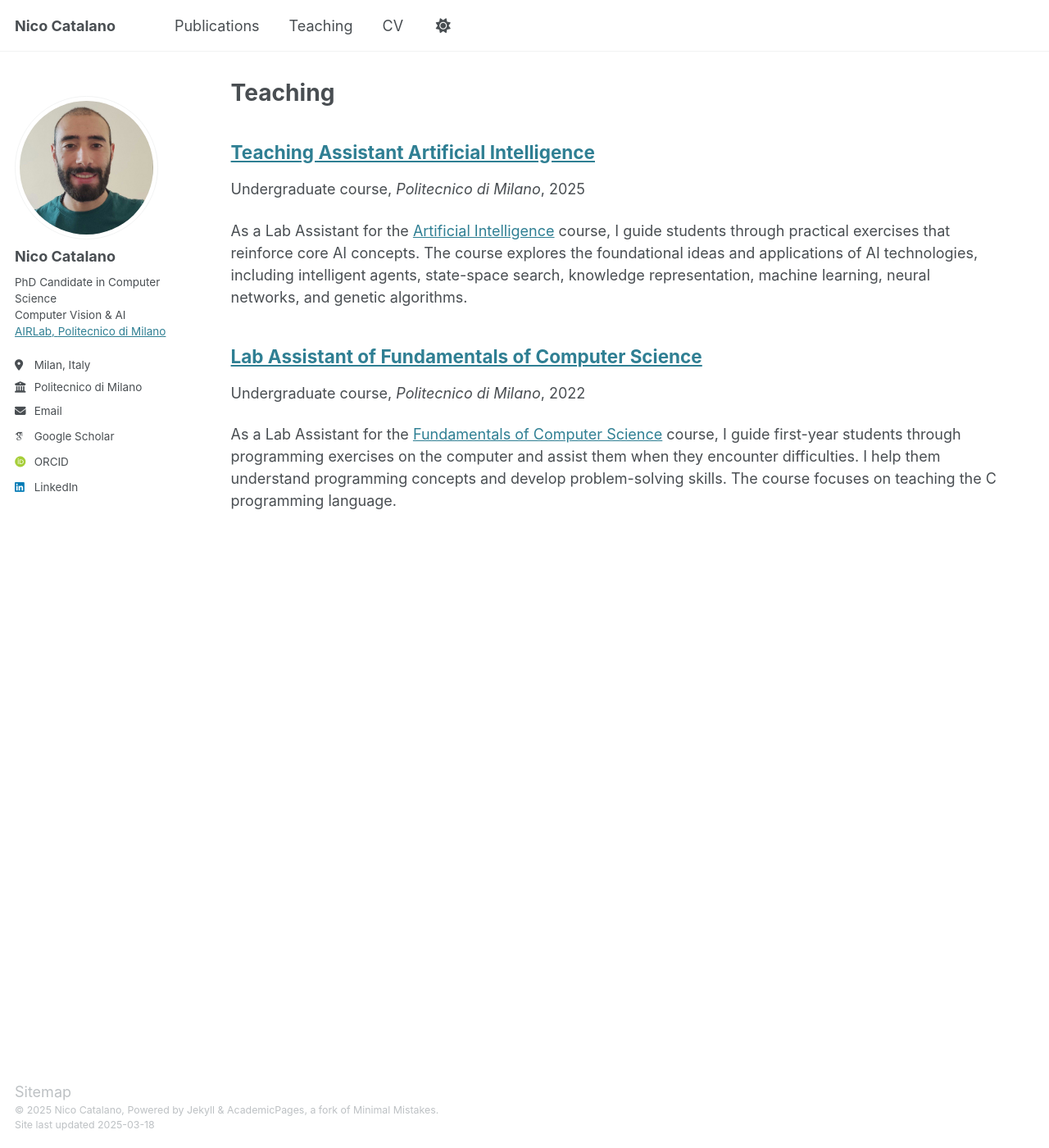
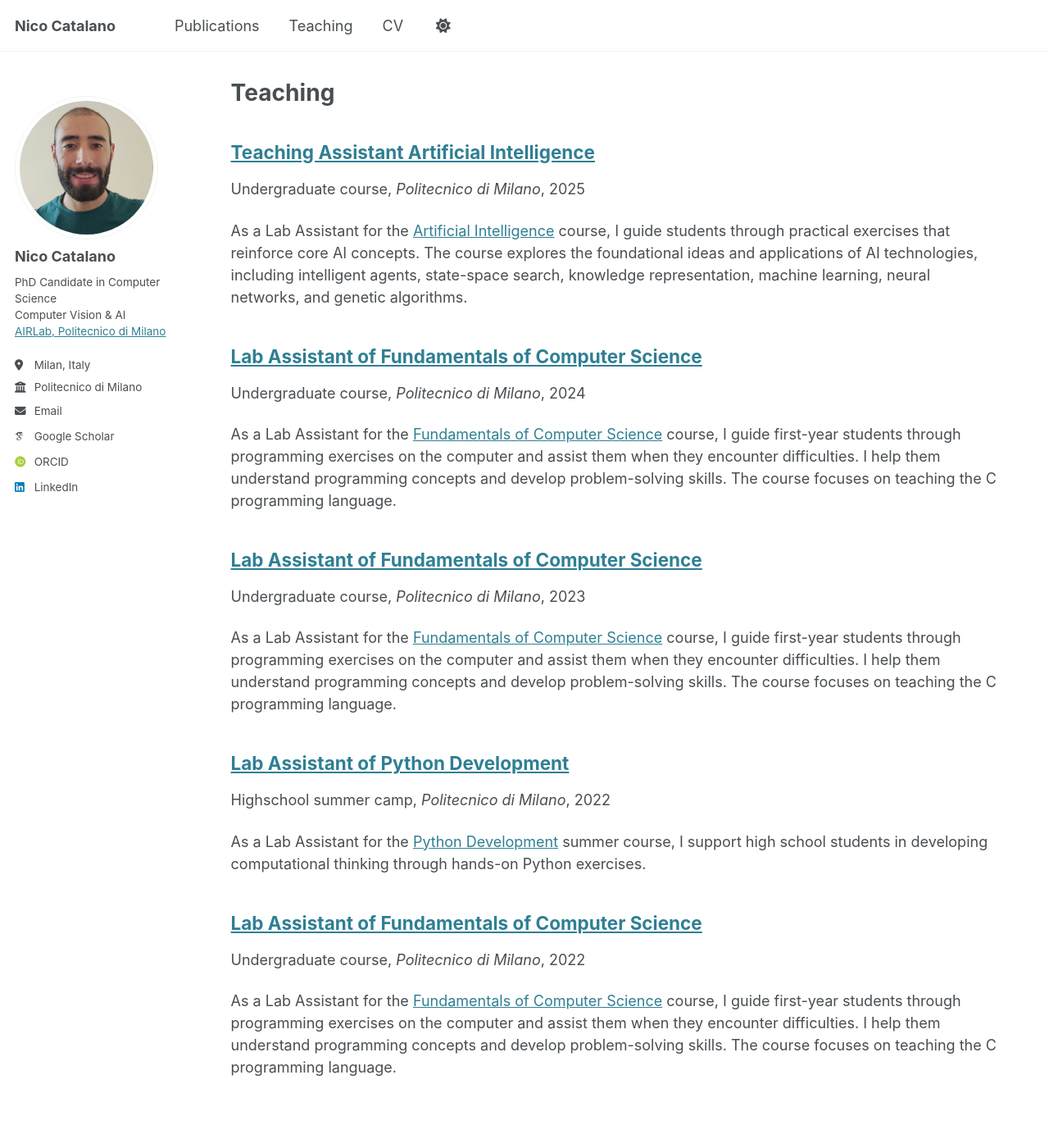
Before and after one commit to NicoCatalano/NicoCatalano.github.io, a Jekyll site: the page built from _pages/teaching.html, in a window 1280 px wide and 1400 px high. Shown: the whole window at 82% size. Built offline with Jekyll 4.4.1, drawn with Linux system fonts in a browser that asks for light colours; some web fonts are replaced.

Commit message:
added more teaching

```diff
--- /dev/null
+++ b/_teaching/finfo_24.md
@@ -0,0 +1,9 @@
+---
+title: "Lab Assistant of Fundamentals of Computer Science"
+collection: teaching
+type: "Undergraduate course"
+permalink: /teaching/finfo
+venue: "Politecnico di Milano"
+date: 2024-01-01 to Present
+---
+As a Lab Assistant for the [Fundamentals of Computer Science](https://www11.ceda.polimi.it/schedaincarico/schedaincarico/controller/scheda_pubblica/SchedaPublic.do?evn_default=evento&c_classe=640896&polij_device_category=DESKTOP&__pj0=0) course, I guide first-year students through programming exercises on the computer and assist them when they encounter difficulties. I help them understand programming concepts and develop problem-solving skills. The course focuses on teaching the C programming language.
--- /dev/null
+++ b/_teaching/python_dev_22.md
@@ -0,0 +1,9 @@
+---
+title: "Lab Assistant of Python Development"
+collection: teaching
+type: "Highschool summer camp"
+permalink: /teaching/python_dev_22
+venue: "Politecnico di Milano"
+date: 2022-01-01
+---
+As a Lab Assistant for the [Python Development](https://techcamp.polimi.it/en/corso/python-a-language-for-world-inventors/) summer course, I support high school students in developing computational thinking through hands-on Python exercises.
```
Also changed, not shown: _teaching/AI_25.md (renamed from _teaching/AI.md, +1 -1 lines), _teaching/finfo_23.md (added, +9 -0 lines), _teaching/finfo_22.md (renamed from _teaching/finfo.md).
